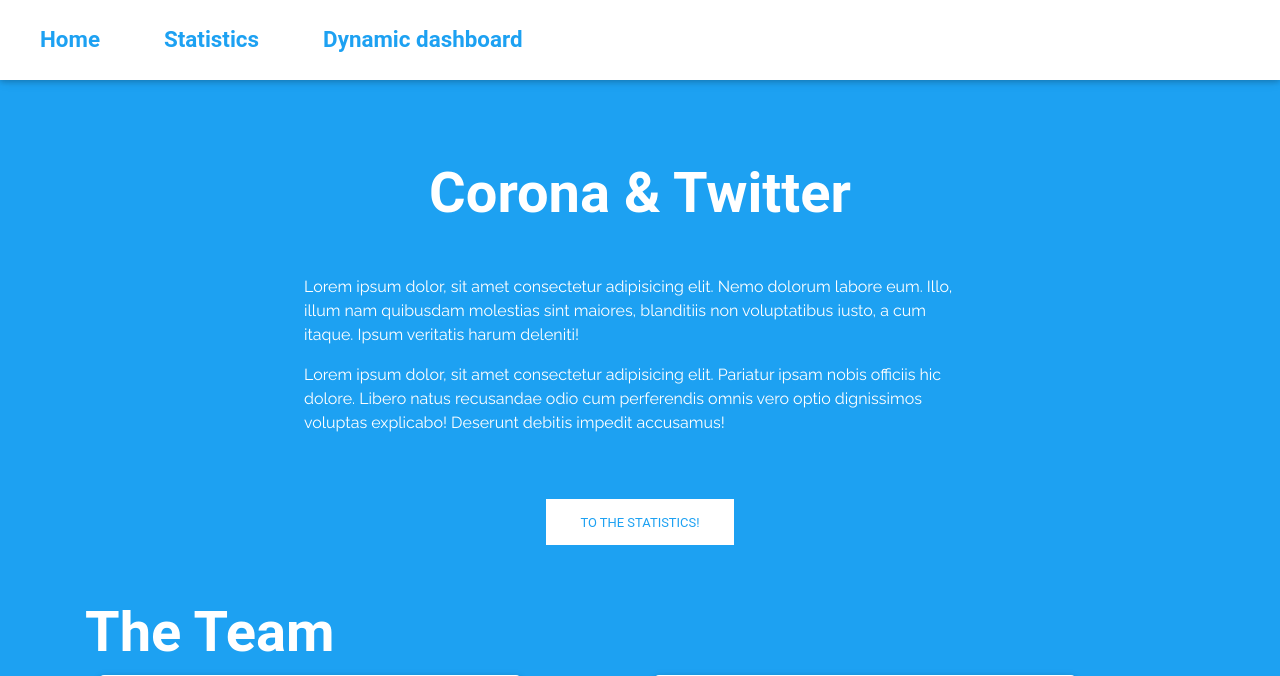
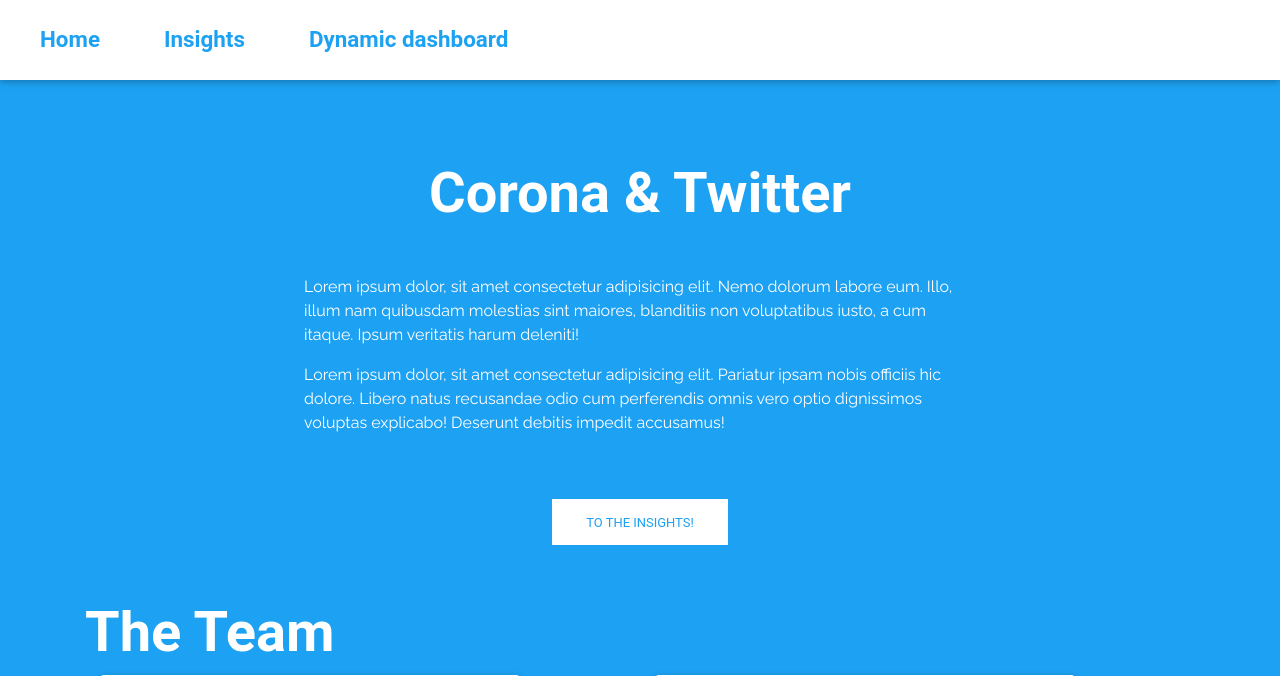
Before and after one commit to armandnaessens/bdsSite, a Django app: page / in a window 1280 px wide. Shown: the top 676 px of the page. Run offline with Django 3.2, Linux system fonts and the light colour scheme; some libraries are stand-ins or nearby versions.

Commit message:
insightsPage

```diff
--- a/main/templates/main/home.html
+++ b/main/templates/main/home.html
@@ -13,7 +13,7 @@
             <p>Lorem ipsum dolor, sit amet consectetur adipisicing elit. Nemo dolorum labore eum. Illo, illum nam quibusdam molestias sint maiores, blanditiis non voluptatibus iusto, a cum itaque. Ipsum veritatis harum deleniti!</p>
             <p>Lorem ipsum dolor, sit amet consectetur adipisicing elit. Pariatur ipsam nobis officiis hic dolore. Libero natus recusandae odio cum perferendis omnis vero optio dignissimos voluptas explicabo! Deserunt debitis impedit accusamus!</p>
         </div>
-        <button class="btn btn-white mt-5">To the statistics!</button>
+        <a class="btn btn-white mt-5" href="{% url 'insights'%}">To the insights!</a>
     </div>
 </section>
 <section class="team my-5">
--- a/main/templates/main/main.html
+++ b/main/templates/main/main.html
@@ -53,7 +53,7 @@ Thx
                         <a class="nav-link" href="{% url 'home'%}" id="focusbtn">Home</a>
                     </li>
                     <li class="nav-item mr-5">
-                    <a class="nav-link" href="" id="focusbtn">Statistics</a>
+                    <a class="nav-link" href="{% url 'insights'%}" id="focusbtn">Insights</a>
                     </li>
                     <li class="nav-item">
                         <a class="nav-link" href="{% url 'dashboard'%}" id="teambtn">Dynamic dashboard</a>
--- a/main/urls.py
+++ b/main/urls.py
@@ -1,9 +1,10 @@
 from django.urls import path
 from django.contrib.auth.decorators import login_required, permission_required
 from . import views
-from .views import home, dashboard
+from .views import home, dashboard, insights
 
 urlpatterns = [
     path('', home, name='home'),
-    path('dashboard', dashboard, name='dashboard')
+    path('dashboard', dashboard, name='dashboard'),
+    path('insights', insights, name='insights')
 ]
--- a/main/views.py
+++ b/main/views.py
@@ -6,3 +6,6 @@ def home(request):
 
 def dashboard(request):
     return render(request, 'main/dashboard.html')
+
+def insights(request):
+    return render(request, 'main/insights.html')
```
Also changed, not shown: main/templates/main/insights.html (added, +14 -0 lines).
